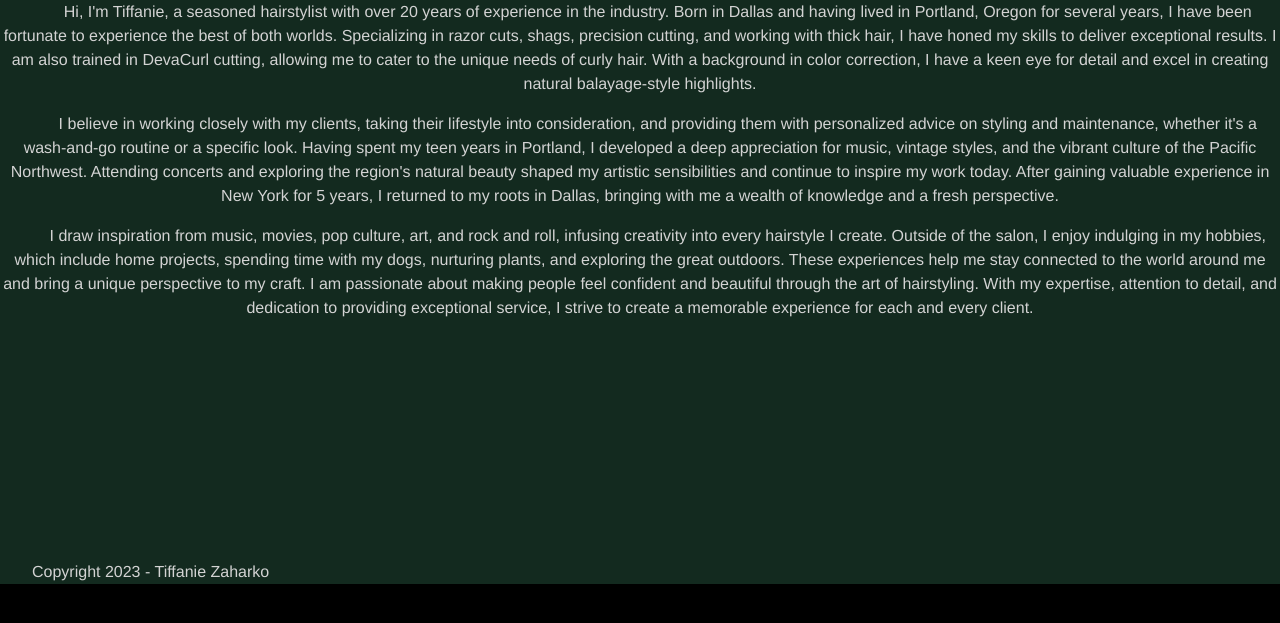
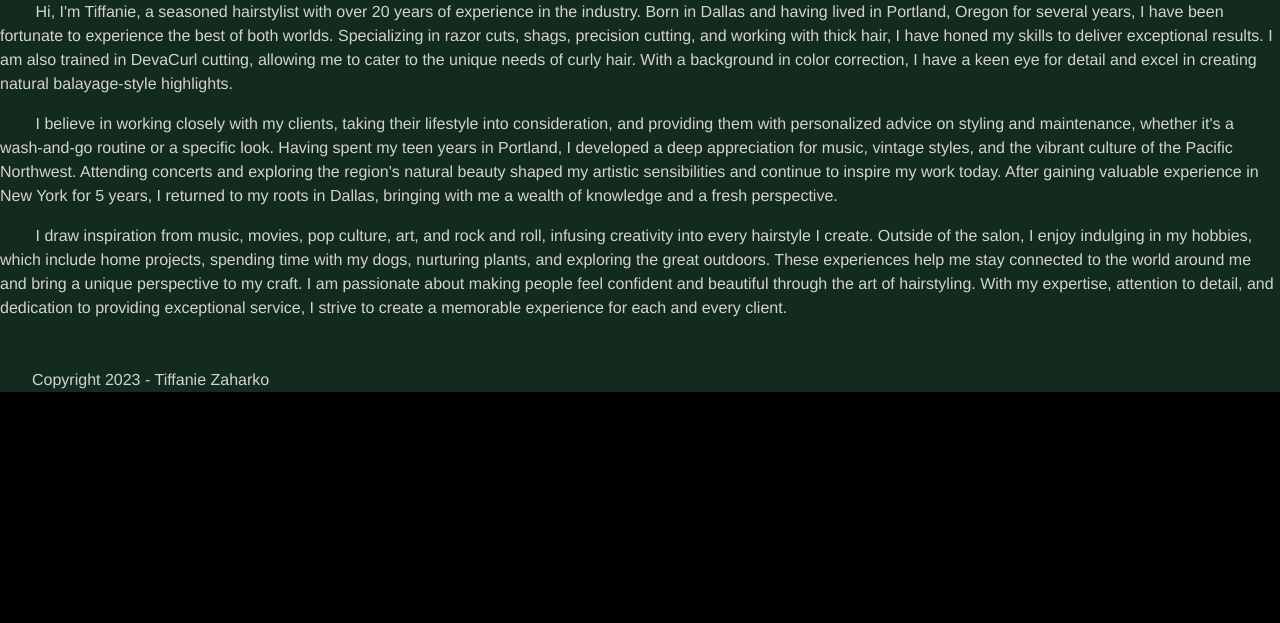
Before and after one commit to desertrambler/tiff-flask, a Flask app: page /about_me in a window 1280 px wide. Shown: the part 56-679 px from the top of the page. Run offline with Flask 3, Linux system fonts and the light colour scheme.

Commit message:
added flex display for about me section

```diff
--- a/static/styles.css
+++ b/static/styles.css
@@ -105,7 +105,6 @@ footer {
 }
 
 #main-about-me {
-    height: 33rem;
-    vertical-align: middle;
-    text-align: center;
+    display: flex;
+    height: 100%vh;
 }
```
